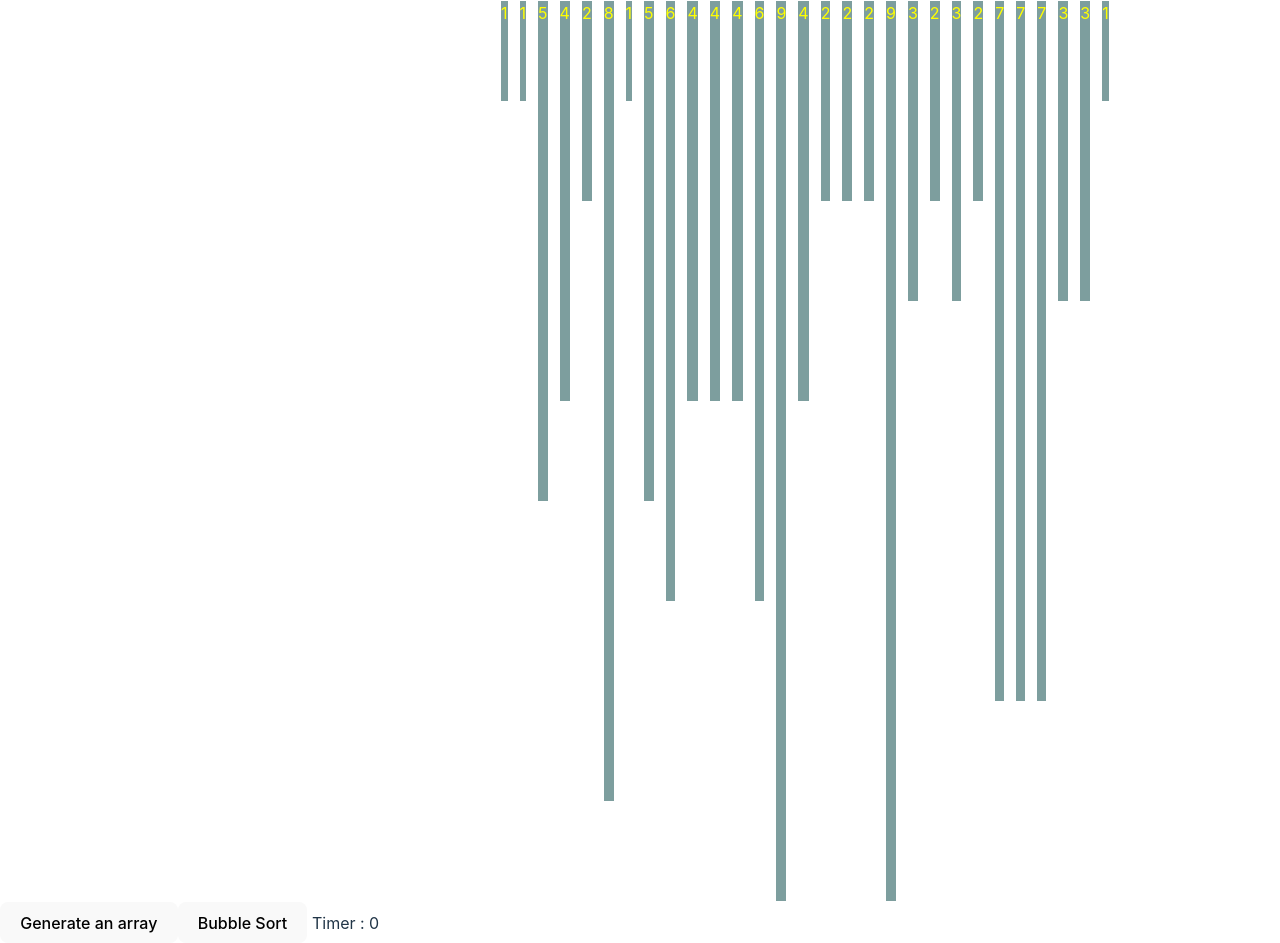
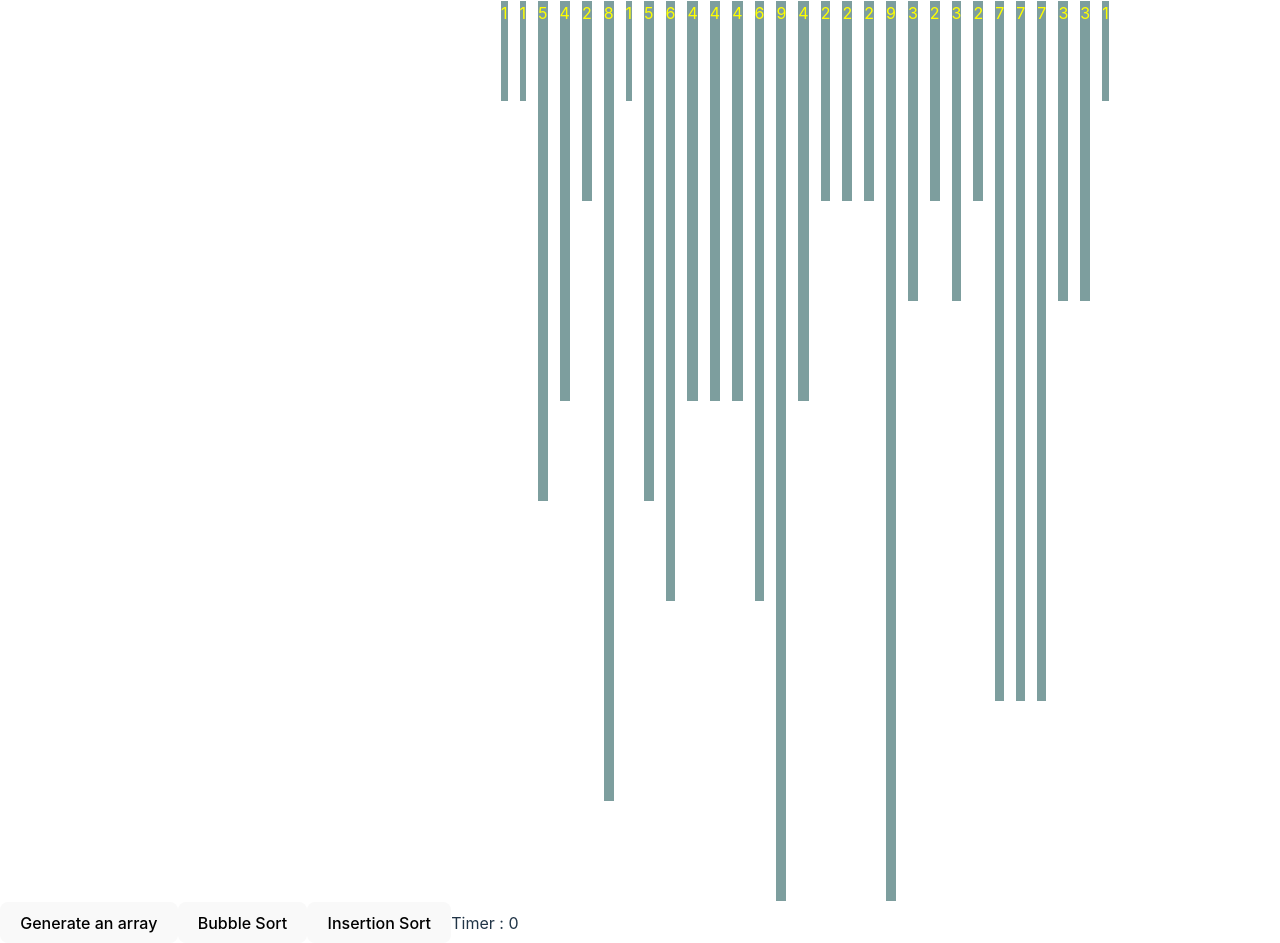
Before and after one commit to srameshshirk/Sorting-Visualiser, a React (Vite) app in the folder sorting/: page / in a window 1280 px wide. Built offline with nearby package versions, Linux system fonts and the light colour scheme.

Commit message:
modify the renderarray() and refactor to a new component

```diff
--- /dev/null
+++ b/sorting/src/renderArray/renderArray.tsx
@@ -0,0 +1,10 @@
+import styles from './renderArray.module.css'
+export const renderArray = (arr: number[]) => {
+        return <>
+        {
+            <div className={styles.arrayWhole}>
+            {arr.map((x) => <div className={styles.arrayBar} style={{height:x*100}}>{x}</div>)}
+            </div>
+        }
+        </>
+}
--- a/sorting/src/sorting/Sorting.tsx
+++ b/sorting/src/sorting/Sorting.tsx
@@ -1,25 +1,13 @@
 import { useEffect, useState } from 'react';
-import styles from './Sorting.module.css'
+import { renderArray } from '../renderArray/renderArray';
 
 export const Sorting = () => {
     const [generatedArray, setGeneratedArray] = useState([] as number[])
     const [TimeTaken,setTimeTaken] = useState<number>(0)
 
-    //generateRandomArray();
-
     useEffect(()=>{
         generateRandomArray()
     },[])
-
-    function renderArray() {
-        return <>
-        {
-            <div className={styles.arrayWhole}>
-            {generatedArray.map((x) => <div className={styles.arrayBar} style={{height:x*100}}>{x}</div>)}
-            </div>
-        }
-        </>
-    }
 
     function swap(arr: number[], index1: number, index2: number) {
         let temp = arr[index1];
@@ -30,13 +18,10 @@ export const Sorting = () => {
 
     function generateRandomArray(): void{
         let randomArray: number[] = [];
-        //console.log(Math.floor(Math.random()*10))
         for(let i=1;i<30;i++){
             randomArray.push(Math.floor(Math.random()*10));
         }
-
         setGeneratedArray(randomArray);
-        //generatedArray.push()
     }
 
 
@@ -66,12 +51,32 @@ export const Sorting = () => {
         setTimeTaken(timeTaken*0.001);
     }
 
+    async function insertionSort(): Promise<void> {
+        let start = performance.now();
+        console.log("Timer has started");
+        let arr = [...generatedArray];
+        var size = arr.length;
 
+        for(let i=1;i< size ;i++){
+            for(let j=i-1;j>=0;j--){
+                if(arr[j]>arr[j+1]){
+                    swap(arr, j,j+1);
+                    setGeneratedArray([...arr]);
+                    await sleep(10);
+                }
+             }
+         }
+
+        let timeTaken = performance.now() - start;
+        console.log(timeTaken);
+        setTimeTaken(timeTaken*0.001);
+    }
 
     return (
-        <>{renderArray()}
+        <>{renderArray(generatedArray)}
         <button onClick={generateRandomArray}> Generate an array </button>
-        <button onClick={bubbleSort}> Bubble Sort</button> Timer : {TimeTaken}
+        <button onClick={bubbleSort}> Bubble Sort</button>
+        <button onClick={insertionSort}> Insertion Sort </button>Timer : {TimeTaken}
         </>
     )
 }
```
Also changed, not shown: sorting/src/renderArray/renderArray.module.css (renamed from sorting/src/sorting/Sorting.module.css).
